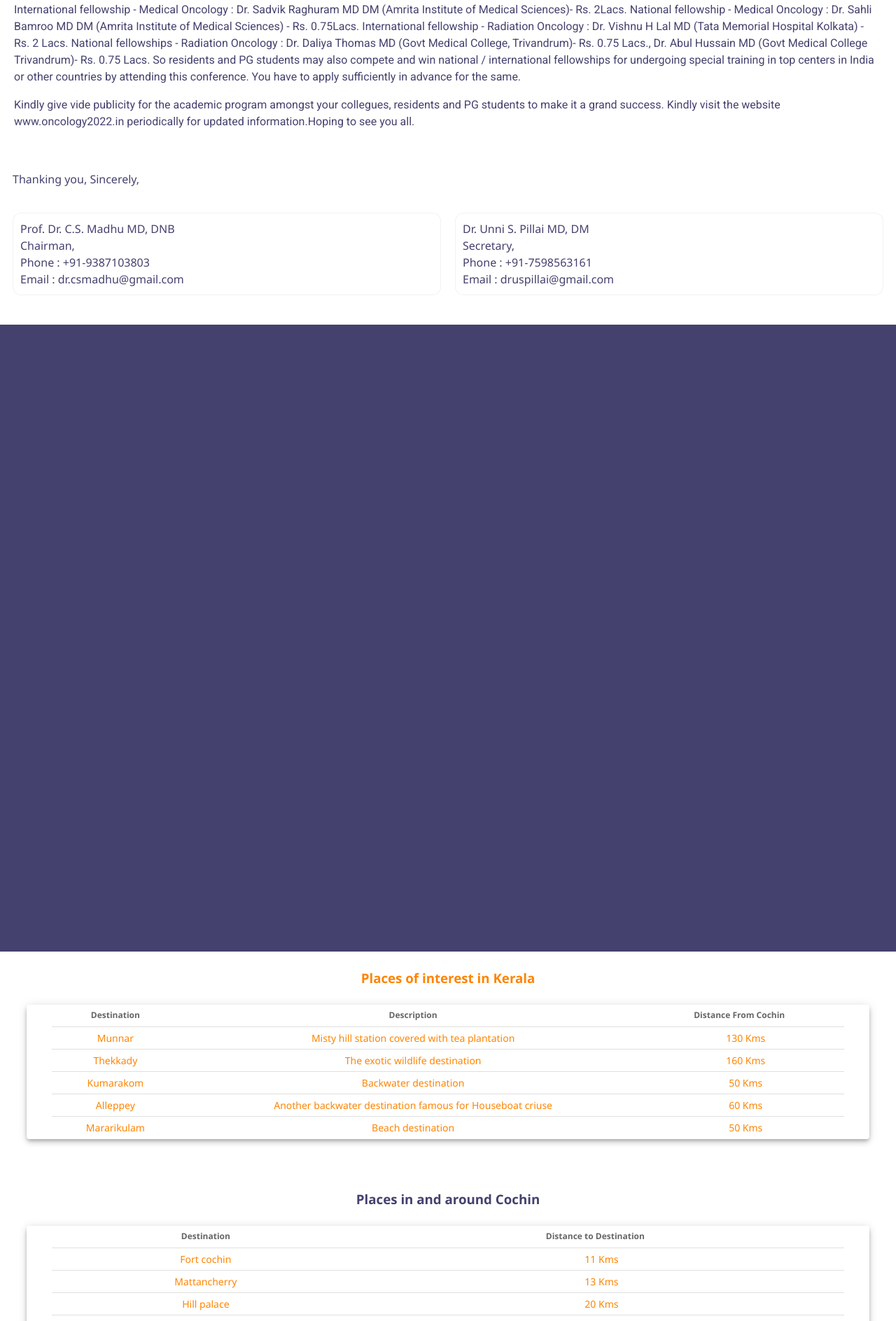
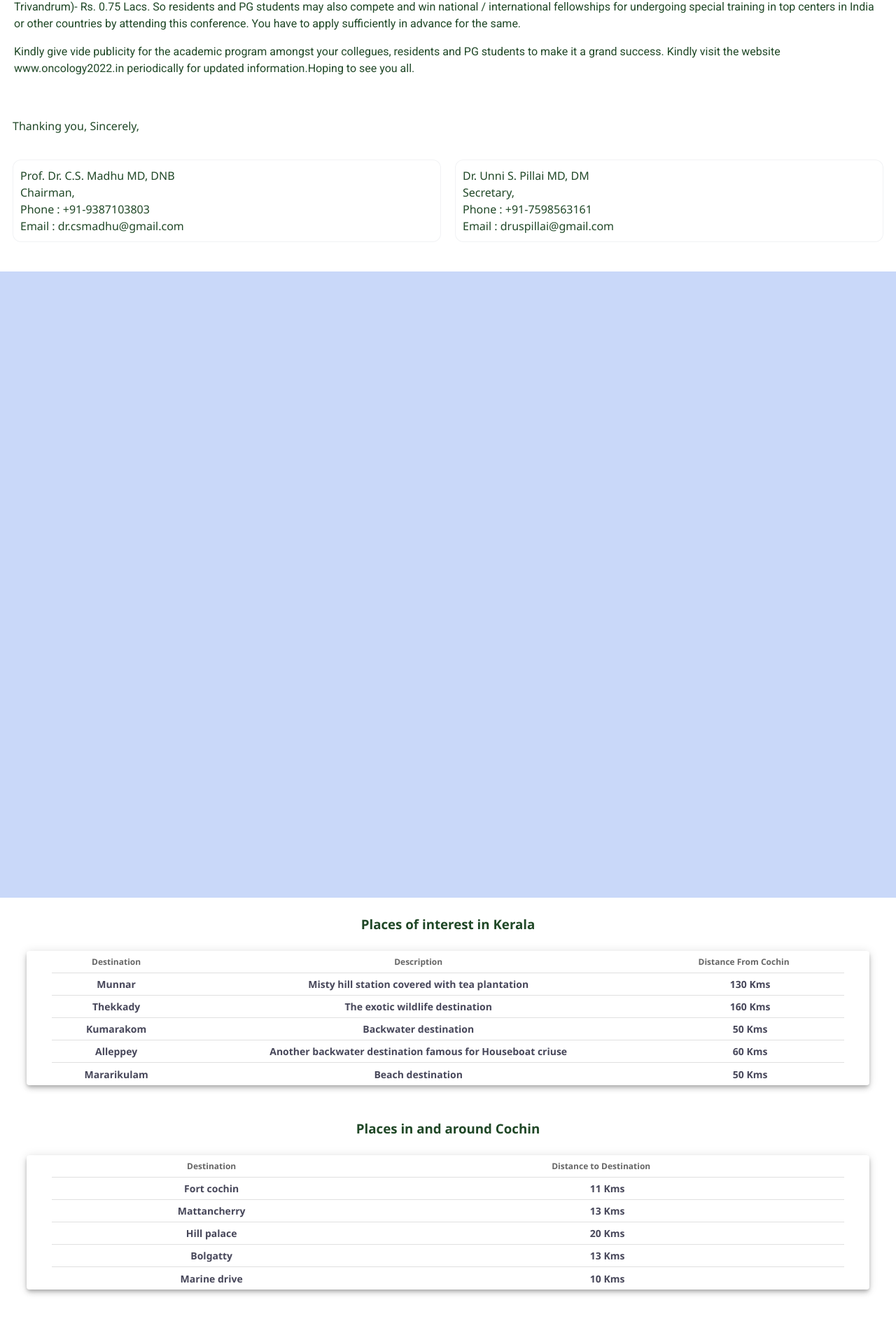
Before and after one commit to Sridharvn/Oncology2022Full, a Vue app: page / in a window 1280 px wide. Shown: the part 722-2610 px from the top of the page at 70% size. Built offline with nearby package versions, Linux system fonts and the light colour scheme.

Commit message:
Changed destination and color scheme

```diff
--- a/src/App.vue
+++ b/src/App.vue
@@ -122,9 +122,9 @@ p {
   background: transparent;
 }
 
-@media screen and (max-width: 600px) {
+@media screen and (max-width: 460px) {
   #appbar {
-    font-size: small;
+    font-size: x-small;
   }
 }
 </style>
--- a/src/components/DetailsText.vue
+++ b/src/components/DetailsText.vue
@@ -57,8 +57,10 @@ export default {
 </script>
 <style scoped>
 div {
-    /* background-color: var(--primary-color); */
-    color: var(--primary-color);
+    /* Crowne Plaza Color */
+    /* color: var(--primary-color); */
+    /* Le Meridien Color */
+    color: var(--text-color);
     padding: 10px;
 }
 </style>
--- a/src/components/DropDown.vue
+++ b/src/components/DropDown.vue
@@ -2,7 +2,9 @@
     <div class="text-center" id="dropDown">
         <v-menu offset-y>
             <template v-slot:activator="{ on, attrs }">
-                <v-btn v-bind="attrs" v-on="on" color="error">
+                <!--Crowne Plaza Color -->
+                <!-- <v-btn v-bind="attrs" v-on="on" color="error"> -->
+                <v-btn v-bind="attrs" v-on="on" color="primary">
                     <v-icon>mdi-download</v-icon>
                     Downloads
                 </v-btn>
--- a/src/components/HomeMain.vue
+++ b/src/components/HomeMain.vue
@@ -8,13 +8,13 @@
       </h2>
       <h4 style="color:var(--text-color)">2022 October 14,15 and 16</h4>
       <h5>Organised by : CCRS</h5>
-      <h5> VENUE : HOTEL CROWNE PLAZA, KOCHI</h5>
+      <h5> VENUE : HOTEL Le Meridien, KOCHI</h5>
       <h5> Email : oncology2022india@gmail.com</h5>
       <h5>Website : www.oncology2022.in</h5>
       <br>
     </main>
     <aside>
-      <img src="./../assets/crowne-plaza-kochi-Resized.jpg" alt="" style="max-height: 90vh; max-width: 55vw;" />
+      <img src="./../assets/Le_Meridian1.jpg" alt="" style="max-height: 90vh; max-width: 55vw;" />
       <!-- <img src="./../assets/pexels-mart-production-7089017.jpg" alt="" style="height:90vh;width:100vh; "> -->
     </aside>
   </div>
--- a/src/components/Table.vue
+++ b/src/components/Table.vue
@@ -34,5 +34,6 @@ export default {
     /* background-color: var(--secondary-color); */
     color: var(--secondary-color);
     padding: 0 3%;
+    font-weight: bold;
 }
 </style>
--- a/src/components/WebsiteFooter.vue
+++ b/src/components/WebsiteFooter.vue
@@ -58,8 +58,11 @@ export default {
 </script>
 <style>
 #websitefooter {
-  background-color: var(--primary-color);
-  color: var(--secondary-color);
+  /* Crowne Plaza colors */
+  /* background-color: var(--primary-color);
+  color: var(--secondary-color); */
+  background-color: var(--appBar-color);
+  color: var(--text-color);
   text-align: center;
   font-size: smaller;
   font-weight: 500;
--- a/src/styles/styleVariables.css
+++ b/src/styles/styleVariables.css
@@ -1,6 +1,11 @@
 :root {
-    --primary-color: #44416E;
+    --primary-color: #C9D8F9;
+    --appBar-color: #b6cbf9;
+    --secondary-color: #47475A;
+    --text-color: #204827;
+    /* Crowne Plaza Colors */
+    /* --primary-color: #44416E;
     --appBar-color: #413f69;
     --secondary-color: #ff8400;
-    --text-color: #ccb158;
+    --text-color: #ccb158; */
 }
--- a/src/views/Home.vue
+++ b/src/views/Home.vue
@@ -36,8 +36,8 @@
       </v-col>
     </v-row>
     <v-row>
-      <v-col><br /><br />
-        <h3 style="color:var(--primary-color) !important">Places in and around Cochin</h3>
+      <v-col><br />
+        <h3 style="color:var(--text-color) !important">Places in and around Cochin</h3>
         <!-- <v-spacer></v-spacer> -->
         <Table :TableData="PlacesinKochiData" :Headers="PlacesinKochiHeaders"></Table>
       </v-col>
@@ -217,7 +217,9 @@ export default {
 }
 
 h3 {
-  color: var(--secondary-color);
+  /* Crown Plaza color */
+  /* color: var(--secondary-color); */
+  color: var(--text-color);
   text-align: center
 }
 </style>
```
Also changed, not shown: src/assets/Le_Meridian1.jpg (added).
